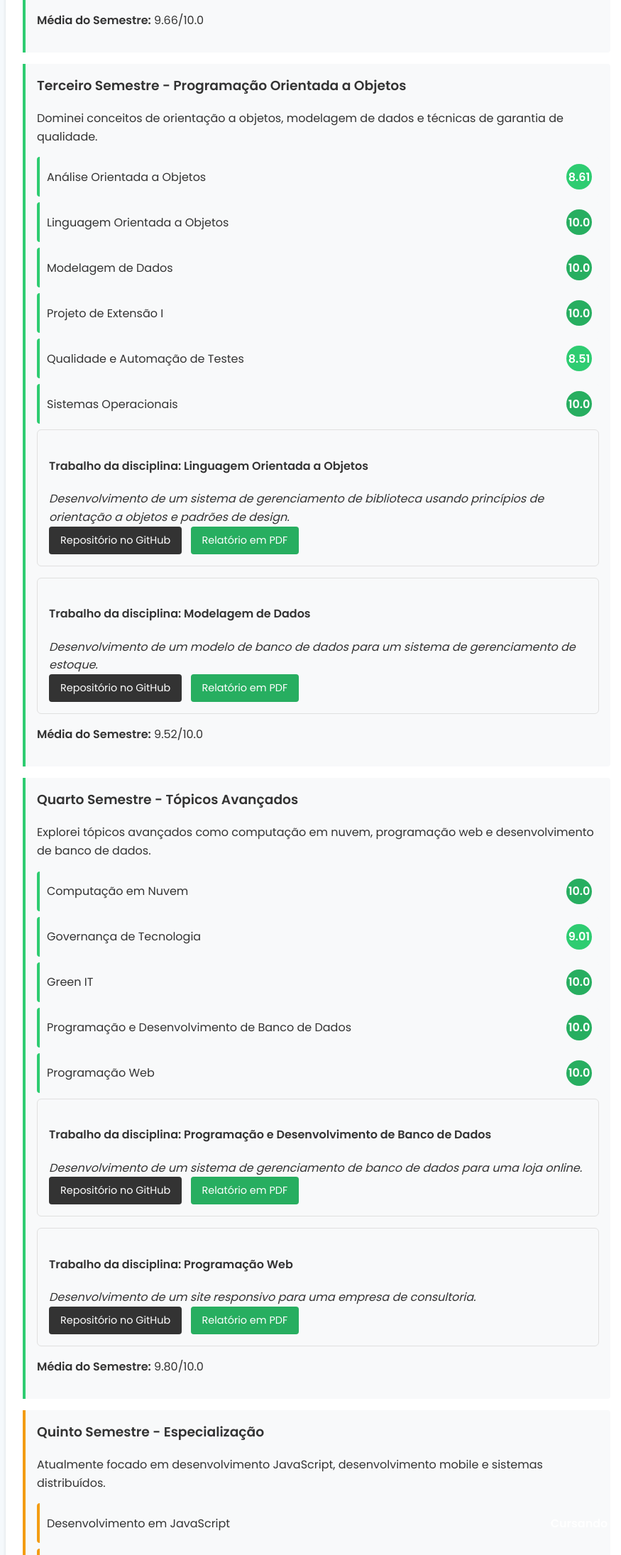
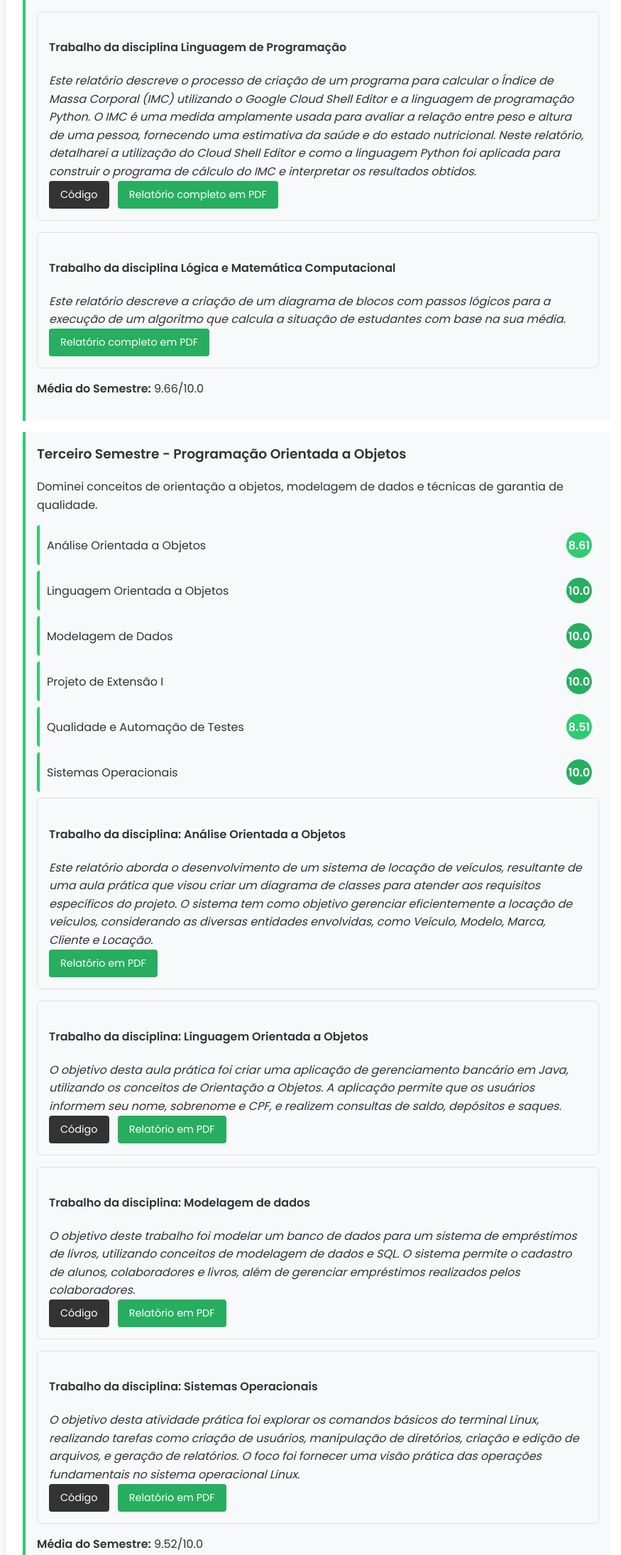
Before and after one commit to nivandosoares/grade, a plain HTML site: page index.html in a window 1280 px wide. Shown: the part 2463-4654 px from the top of the page at 71% size, without its empty margins (356-1231 px from the left). Drawn offline with Linux system fonts and the light colour scheme.

Commit message:
update until 4 semester

```diff
--- a/index.html
+++ b/index.html
@@ -195,6 +195,26 @@
                         </div>
 
                     </div>
+                    <div class="project-card">
+                        <h4>Trabalho da disciplina Linguagem de Programação</h4>
+                        <cite>Este relatório descreve o processo de criação de um programa para calcular o Índice de
+                            Massa Corporal (IMC) utilizando o Google Cloud Shell Editor e a linguagem de
+                            programação Python. O IMC é uma medida amplamente usada para avaliar a relação entre
+                            peso e altura de uma pessoa, fornecendo uma estimativa da saúde e do estado nutricional.
+                            Neste relatório, detalharei a utilização do Cloud Shell Editor e como a linguagem Python foi
+                            aplicada para construir o programa de cálculo do IMC e interpretar os resultados obtidos.</cite>
+                        <div class="project-links">
+                            <a href="https://gist.github.com/nivandosoares/12241e17598081a9bf803872a5b8e664" class="github" target="_blank">Código</a>
+                            <a href="/portfolios/semestre2/LINGUAGEM.pdf" class="demo" target="_blank">Relatório completo em PDF</a>
+                        </div>
+                    </div>
+                    <div class="project-card">
+                        <h4>Trabalho da disciplina Lógica e Matemática Computacional</h4>
+                        <cite>Este relatório descreve  a criação de um diagrama de blocos com passos lógicos para a execução de um algoritmo que calcula a situação de estudantes com base na sua média.</cite>
+                        <div class="project-links">
+                            <a href="/portfolios/semestre2/LOGICA.pdf" class="demo" target="_blank">Relatório completo em PDF</a>
+                        </div>
+                    </div>
 
                     <p><strong>Média do Semestre:</strong> 9.66/10.0</p>
                 </div>
@@ -232,20 +252,42 @@
                     </div>
 
                     <div class="project-card">
-                        <h4>Trabalho da disciplina: Linguagem Orientada a Objetos</h4>
-                        <cite>Desenvolvimento de um sistema de gerenciamento de biblioteca usando princípios de orientação a objetos e padrões de design.</cite>
+                        <h4>Trabalho da disciplina: Análise Orientada a Objetos</h4>
+                        <cite>Este relatório aborda o desenvolvimento de um sistema de locação de veículos, resultante
+                            de uma aula prática que visou criar um diagrama de classes para atender aos requisitos
+                            específicos do projeto. O sistema tem como objetivo gerenciar eficientemente a locação de
+                            veículos, considerando as diversas entidades envolvidas, como Veículo, Modelo, Marca,
+                            Cliente e Locação.</cite>
                         <div class="project-links">
-                            <a href="#" class="github" target="_blank">Repositório no GitHub</a>
-                            <a href="#" class="demo" target="_blank">Relatório em PDF</a>
+                            <a href="/portfolios/semestre3/ANALISEOBJ.pdf" class="demo" target="_blank">Relatório em PDF</a>
                         </div>
                     </div>
 
                     <div class="project-card">
-                        <h4>Trabalho da disciplina: Modelagem de Dados</h4>
-                        <cite>Desenvolvimento de um modelo de banco de dados para um sistema de gerenciamento de estoque.</cite>
+                        <h4>Trabalho da disciplina: Linguagem Orientada a Objetos</h4>
+                        <cite>O objetivo desta aula prática foi criar uma aplicação de gerenciamento
+                            bancário em Java, utilizando os conceitos de Orientação a Objetos. A
+                            aplicação permite que os usuários informem seu nome, sobrenome e CPF, e
+                            realizem consultas de saldo, depósitos e saques.</cite>
                         <div class="project-links">
-                            <a href="#" class="github" target="_blank">Repositório no GitHub</a>
-                            <a href="#" class="demo" target="_blank">Relatório em PDF</a>
+                            <a href="https://gist.github.com/nivandosoares/1b2ef0c7246469c0824ea8626f7e252b" class="github" target="_blank">Código</a>
+                            <a href="/portfolios/semestre3/LINGUAGEMOBJ.pdf" class="demo" target="_blank">Relatório em PDF</a>
+                        </div>
+                    </div>
+                    <div class="project-card">
+                        <h4>Trabalho da disciplina: Modelagem de dados</h4>
+                        <cite>O objetivo deste trabalho foi modelar um banco de dados para um sistema de empréstimos de livros, utilizando conceitos de modelagem de dados e SQL. O sistema permite o cadastro de alunos, colaboradores e livros, além de gerenciar empréstimos realizados pelos colaboradores.</cite>
+                        <div class="project-links">
+                            <a href="https://gist.github.com/nivandosoares/5cbe128de77c4ec821ca351798e95ad9" class="github" target="_blank">Código</a>
+                            <a href="/portfolios/semestre3/MODELAGEM.pdf" class="demo" target="_blank">Relatório em PDF</a>
+                        </div>
+                    </div>
+                    <div class="project-card">
+                        <h4>Trabalho da disciplina: Sistemas Operacionais</h4>
+                        <cite>O objetivo desta atividade prática foi explorar os comandos básicos do terminal Linux, realizando tarefas como criação de usuários, manipulação de diretórios, criação e edição de arquivos, e geração de relatórios. O foco foi fornecer uma visão prática das operações fundamentais no sistema operacional Linux.</cite>
+                        <div class="project-links">
+                            <a href="https://gist.github.com/nivandosoares/1a14b145ed3b60f5400cb6607f3098b0" class="github" target="_blank">Código</a>
+                            <a href="/portfolios/semestre3/OPERACIONAIS.pdf" class="demo" target="_blank">Relatório em PDF</a>
                         </div>
                     </div>
 
@@ -284,17 +326,27 @@
                         <h4>Trabalho da disciplina: Programação e Desenvolvimento de Banco de Dados</h4>
                         <cite>Desenvolvimento de um sistema de gerenciamento de banco de dados para uma loja online.</cite>
                         <div class="project-links">
-                            <a href="#" class="github" target="_blank">Repositório no GitHub</a>
-                            <a href="#" class="demo" target="_blank">Relatório em PDF</a>
+                            <a href="https://gist.github.com/nivandosoares/eff0de122ed0d89caccd3e74c091e4ef" class="github" target="_blank">Código</a>
+                            <a href="/portfolios/semestre4/DADOS.pdf" class="demo" target="_blank">Relatório em PDF</a>
                         </div>
                     </div>
-
+                    <div class="project-card">
+                        <h4>Trabalho da disciplina: Computação em nuvem</h4>
+                        <cite>Neste relatório, apresento os resultados da aula prática de Computação em Nuvem, na qual
+                            o objetivo foi configurar e executar um exemplo básico utilizando o CloudSim no NetBeans.
+                            O CloudSim é um framework open-source amplamente utilizado para modelagem e
+                            simulação de infraestruturas e serviços em nuvem, permitindo a avaliação de diferentes
+                            cenários sem a necessidade de investimentos em hardware.</cite>
+                        <div class="project-links">
+                            <a href="/portfolios/semestre4/NUVEM.pdf" class="demo" target="_blank">Relatório em PDF</a>
+                        </div>
+                    </div>
                     <div class="project-card">
                         <h4>Trabalho da disciplina: Programação Web</h4>
                         <cite>Desenvolvimento de um site responsivo para uma empresa de consultoria.</cite>
                         <div class="project-links">
                             <a href="#" class="github" target="_blank">Repositório no GitHub</a>
-                            <a href="#" class="demo" target="_blank">Relatório em PDF</a>
+                            <a href="/portfolios/semestre4/WEB.pdf" class="demo" target="_blank">Relatório em PDF</a>
                         </div>
                     </div>
 
```
Also changed, not shown: 9 other files.
